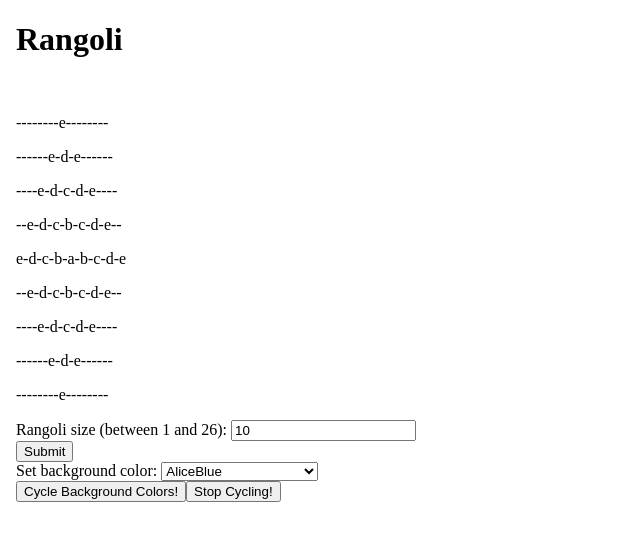
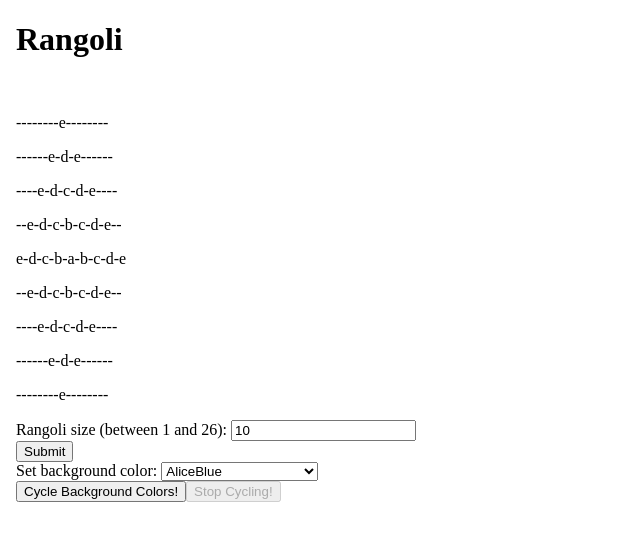
Before and after one commit to Gendo90/2020-Angular-Bootcamp, an Angular app in the folder rangoli/: page / in a window 1280 px wide. Shown: the top 540 px of the page, without its empty margins (0-640 px from the left). Built offline with nearby package versions, Linux system fonts and the light colour scheme.

Commit message:
feat: Enable cycling/stop cycling of background colors

```diff
--- a/rangoli/src/app/app.component.html
+++ b/rangoli/src/app/app.component.html
@@ -36,8 +36,8 @@
               </select>
           </div>
           <div class="list_desc">
-              <button id="cycle">Cycle Background Colors!</button>
-              <button id="halt_cycle">Stop Cycling!</button>
+              <button id="cycle" [disabled]="interval_var" (click)="cycleColors()">Cycle Background Colors!</button>
+              <button id="halt_cycle" [disabled]="!interval_var" (click)="stopCycle()">Stop Cycling!</button>
           </div>
       </article>
       <br />
--- a/rangoli/src/app/app.component.ts
+++ b/rangoli/src/app/app.component.ts
@@ -36,7 +36,6 @@ export class AppComponent {
         this.background_color = color;
         }
 
-
     getRangoli() {
         fetch(`https://wayscript.com/api?api_key=HRLP2pxChqSxV1uUFCnPeUo7OmXMTH0OePNsvb7OPww&program_id=8192&variables=${this.size}`
         ).then(response => {
@@ -48,4 +47,20 @@ export class AppComponent {
             this.rangoli_state = json_result.Result.body.results;
             return this.rangoli_state;
     });}
+
+    getRandomColor() {
+        let ind = Math.floor(Math.random()*this.CSS_COLOR_NAMES.length)
+        return this.CSS_COLOR_NAMES[ind]
+        }
+
+    interval_var = null;
+    cycleColors() {
+        this.interval_var = setInterval(()=>{this.background_color = this.getRandomColor()},
+        1000);
+    }
+
+    stopCycle() {
+        clearInterval(this.interval_var);
+        this.interval_var = null;
+    }
 }
```
